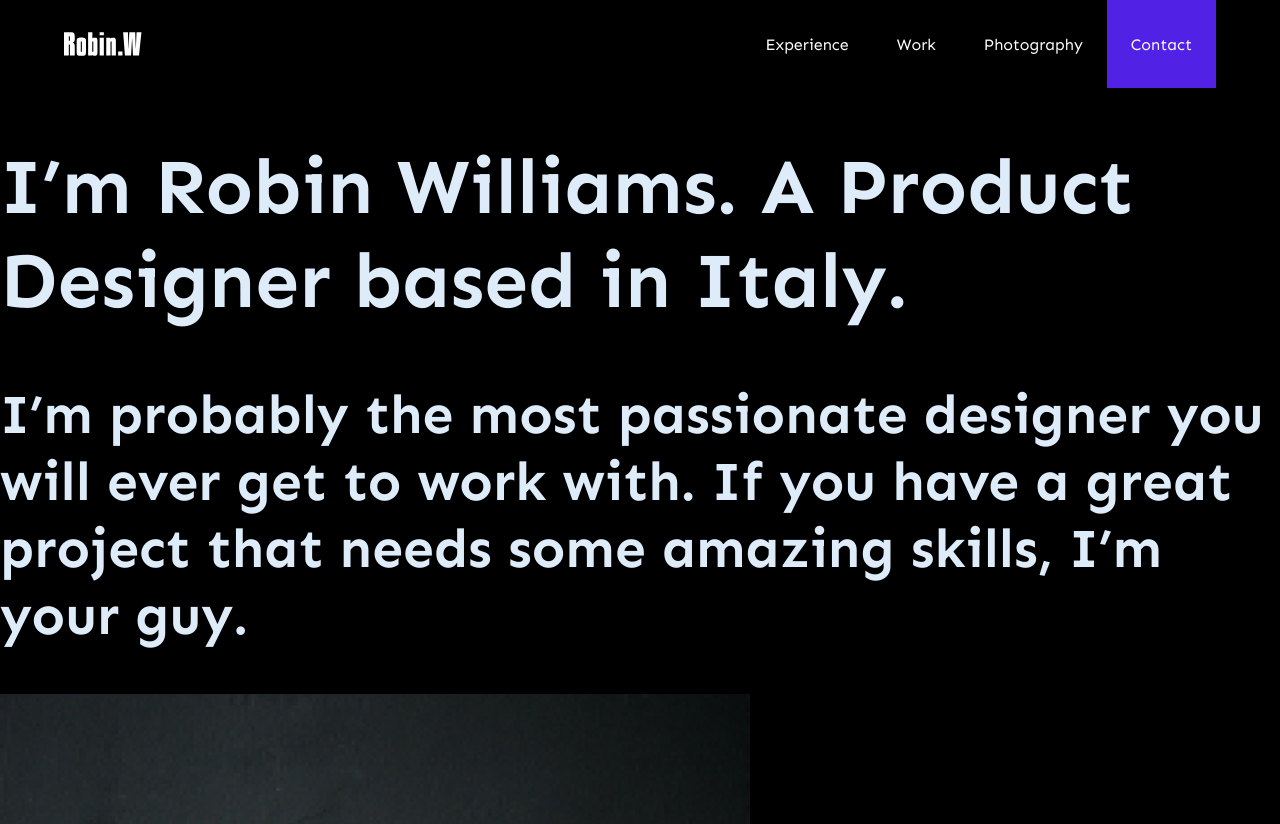
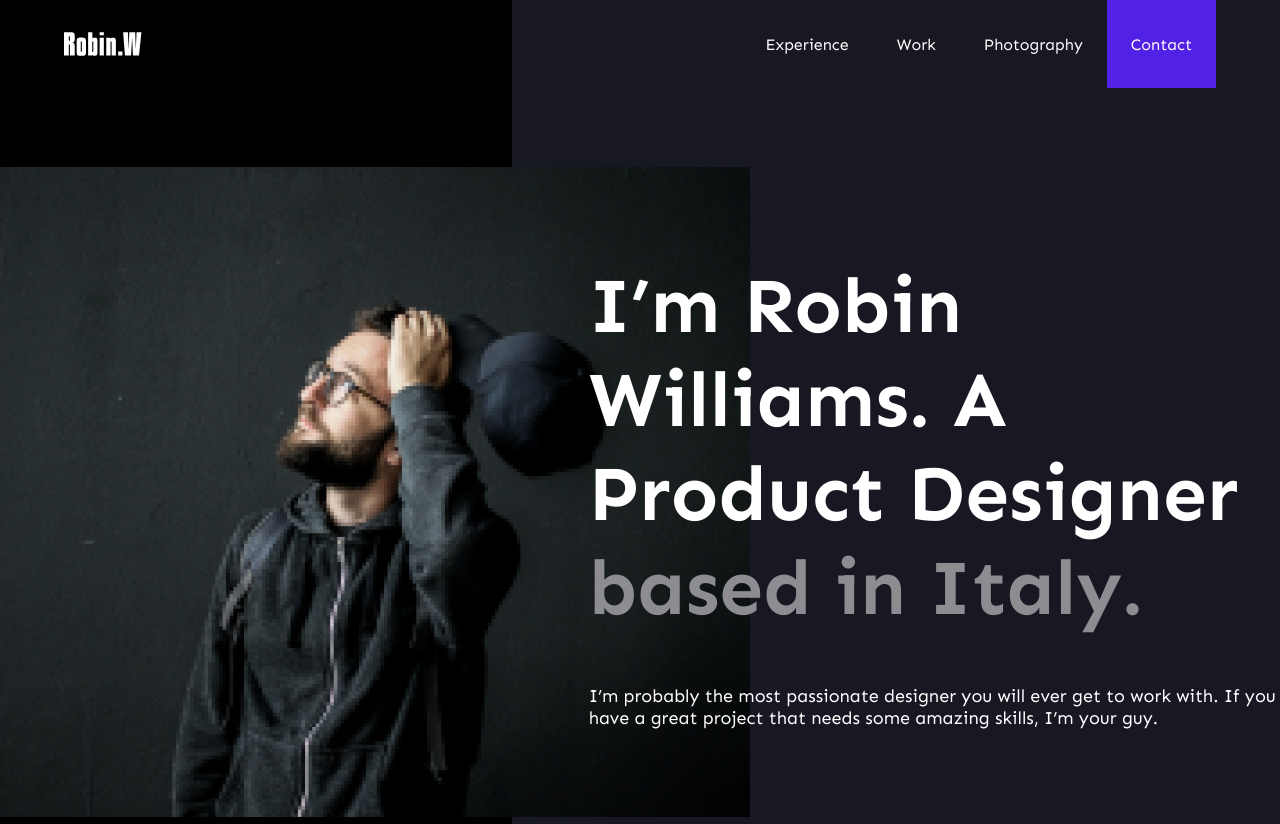
Before and after one commit to GIT01-byte/Robin-landing, a plain HTML site: page index.html in a window 1280 px wide. Shown: the top 824 px of the page. Drawn offline with Linux system fonts and the light colour scheme.

Commit message:
Add hero section

```diff
--- a/css/styles.css
+++ b/css/styles.css
@@ -200,7 +200,7 @@ template {
     --color-base: #000000;
     --color-level-1: #181823;
     --color-light-gray: #DEECF9;
-    --color-dark-grey: #C7E0F4;
+    --color-dark-grey: #8C8C91;
     --color-text: #FFFFFF;
     --color-primary: #5221E6;
     --color-green-accent: #3CC74E;
@@ -218,13 +218,14 @@ template {
     --typography-body-2: 400 16px "Sen", sans-serif;
     --typography-overline: 700 16px "Sen", sans-serif;
     --typography-button: 700 18px "Sen", sans-serif;
+    --typography-mobile-heading: 700 32px "Sen", sans-serif;
 
     --border-radius: 30px;
     --border: 1px solid var(--color-light-gray);
 
     --input-height: 50px;
     --container-width: 1440px;
-    --content-padding-x: 15px;
+    --content-padding-x: 13px;
 
     --transition-duration: 0.2s;
 }
@@ -237,7 +238,6 @@ body {
 .container {
   max-width: calc(var(--container-width) + var(--content-padding-x) * 2);
   margin-inline: auto;
-    padding-inline: var(--content-padding-x);
 }
 
 a, button, input, textarea, svg * {
@@ -289,6 +289,7 @@ h6 {
   display: flex;
   justify-content: center;
   align-items: center;
+  flex-shrink: 0;
 }
 
 .header-burger-menu {
@@ -328,11 +329,7 @@ h6 {
 
 .header-menu-list {
   display: flex;
-    margin: 0 auto;
-    padding: 0;
-}
-
-.header-menu-item {
+  justify-content: center;
   list-style-type: none;
 }
 
@@ -350,7 +347,72 @@ h6 {
   background-color: var(--color-primary);
 }
 
-@media(max-width: 768px) {
+.background-rectangle {
+  display: block;
+  position: absolute;
+  top: 0;
+  right: 0;
+  width: 60vw;
+  height: 900px;
+  background-color: var(--color-level-1);
+  z-index: -1;
+}
+
+.hero-section .container {
+  display: flex;
+  align-items: center;
+  justify-content: center;
+}
+
+.hero-container {
+  display: flex;
+  position: relative;
+  height: 812px;
+  align-items: center;
+}
+
+.hero-text {
+  position: absolute;
+  display: inline-flex;
+  flex-direction: column;
+  left: 46%;
+  gap: 50px;
+}
+
+.hero-title {
+  margin: 0;
+  color: var(--color-text);
+}
+
+.hero-description {
+  margin: 0;
+  font: var(--typography-body-1);
+  color: var(--color-text);
+}
+
+.text-dark-grey {
+  color: var(--color-dark-grey);
+}
+
+@media(min-width: 1200px) {
+
+}
+
+@media(max-width: 1199px) {
+  .background-rectangle {
+    display: none;
+  }
+
+  .hero-container {
+    height: 814px;
+  }
+
+  .hero-title {
+    font: var(--typography-heading-2);
+  }
+}
+
+@media(max-width: 700px) {
   .header {
     height: 72px;
   }
@@ -363,4 +425,26 @@ h6 {
     display: flex;
   }
 
+  .hero-container {
+    display: block;
+    height: 652px;
   }
+
+  .hero-text {
+    position: unset;
+    display: block;
+  }
+
+  .hero-title {
+    margin-top: 48px;
+  }
+
+  .hero-description {
+    margin-top: 16px;
+  }
+
+  .hero-title {
+    font: var(--typography-mobile-heading);
+  }
+
+}
--- a/index.html
+++ b/index.html
@@ -7,6 +7,7 @@
     <title>Robin. W</title>
 </head>
 <body>
+    <div class="background-rectangle"></div>
     <header class="header">
         <a href="/" class="header-logo">
             <img class="header-logo-img" src="./img/logo.svg" alt="Robin.W logo" width="78px" height="24px" loading="lazy">
@@ -41,15 +42,28 @@
         </nav>
     </header>
     <main class="content">
-        <section class="hero">
-            <div class="hero-background-rectangle"></div>
-            <h1 class="hero-title">
-                I’m Robin Williams. A Product Designer based in Italy.
-            </h1>
-            <h2 class="hero-description">
-                I’m probably the most passionate designer you will ever get to work with. If you have a great project that needs some amazing skills, I’m your guy.
-            </h2>
-            <img src="./img/hero.png" alt="Hero Img" class="hero-img" loading="lazy">
+        <section class="hero-section container">
+            <div class="hero-container">
+                <picture>
+                    <source media="(max-width: 700px)" srcset="./img/hero_360.png" class="hero-img">
+                    <source media="(max-width: 1199px)" srcset="./img/hero_768.png" class="hero-img">
+                    <source media="(min-width: 1200px)" srcset="./img/hero_1440.png" class="hero-img">
+                    <img src="./img/hero_1440.png" alt="Hero img" class="hero-img">
+                </picture>
+                <div class="hero-text">
+                    <h1 class="hero-title">
+                        I’m Robin Williams. A Product Designer
+                        <span class="text-dark-grey">based in Italy.</span>
+                    </h1>
+                    <p class="hero-description">
+                        I’m probably the most passionate designer you will ever get to work with. If you have
+                        a great project that needs some amazing skills, I’m your guy.
+                    </p>
+                </div>
+            </div>
+        </section>
+        <section class="expirinece-section container">
+
         </section>
     </main>
 </body>
```
Also changed, not shown: img/hero_1440.png (renamed from img/hero.png), img/hero_360.png (added), img/hero_768.png (added). Lines whose indentation alone changed are shown as unchanged.
